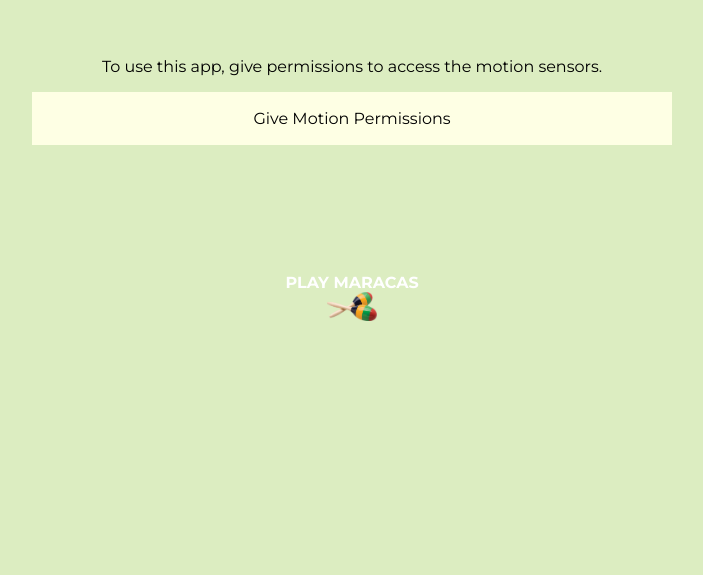
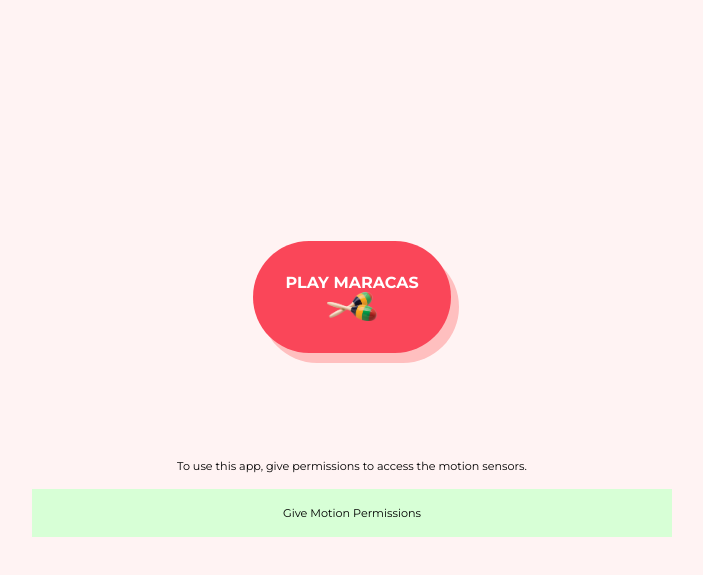
Before and after one commit to msotomorras/shaketoplay, a React (Create React App) app: page / in a window 1280 px wide. Shown: the part 103-678 px from the top of the page, without its empty margins (288-991 px from the left). Built offline with nearby package versions, Linux system fonts and the light colour scheme; no server answers.

Commit message:
test shake

```diff
--- a/src/app/ShakerView/ShakerView.js
+++ b/src/app/ShakerView/ShakerView.js
@@ -60,6 +60,7 @@ export const ShakerView = () => {
 
     const handleAccelerated = (aX, aY, aZ) => {
         console.log('ax', aX, aY, aZ);
+        setAccelerated(true)
     }
 
     const isAccelerometer = () => {
@@ -87,8 +88,6 @@ export const ShakerView = () => {
         // tilt. Not really needed.
         const xPosition = Math.atan2(aY, aZ);
         const yPosition = Math.atan2(aX, aZ);
-
-        console.log('positions---->', xPosition, yPosition)
     }
 
     const handleClick = () => sampler.current.triggerAttack("A1");
@@ -97,18 +96,17 @@ export const ShakerView = () => {
 
     return (
         <div className='ShakerView'>
+            <div className='buttonshaker' disabled={!isLoaded} onClick={() => handleClick()}>
+                PLAY MARACAS
+                <br />
+                <img className='maracas' src={maracasImg} alt="Logo" />
+            </div>
             <div className='motion-permissions'>
                 To use this app, give permissions to access the motion sensors.
             <div className='permissions-button' onClick={() => askMotionPermissions()}>
                     Give Motion Permissions
             </div>
             </div>
-
-            <div className='buttonshaker' disabled={!isLoaded} onClick={() => handleClick()}>
-                PLAY MARACAS
-                <br />
-                <img className='maracas' src={maracasImg} alt="Logo" />
-            </div>
         </div>
     );
 };
--- a/src/app/ShakerView/ShakerView.scss
+++ b/src/app/ShakerView/ShakerView.scss
@@ -10,9 +10,13 @@
     flex-direction: column;
     justify-content: center;
     align-items: center;
-    background: #dcedc1;
+    background: #fff3f3;
 
     .buttonshaker {
+        background: #fa4659;
+        padding: 2rem;
+        border-radius: 70px;
+        box-shadow: 8px 10px #ffbfbf;
         color: white;
         font-weight: bold;
         display: flex;
@@ -26,14 +30,15 @@
     }
 
     .motion-permissions {
+        font-size: .7rem;
         position: absolute;
-        top: 20%;
+        bottom: 20%;
         width: 50%;
 
         .permissions-button {
             padding: 17px;
             margin-top: 1rem;
-            background: #feffe4;
+            background: #d7ffd6;
         }
     }
 
```
